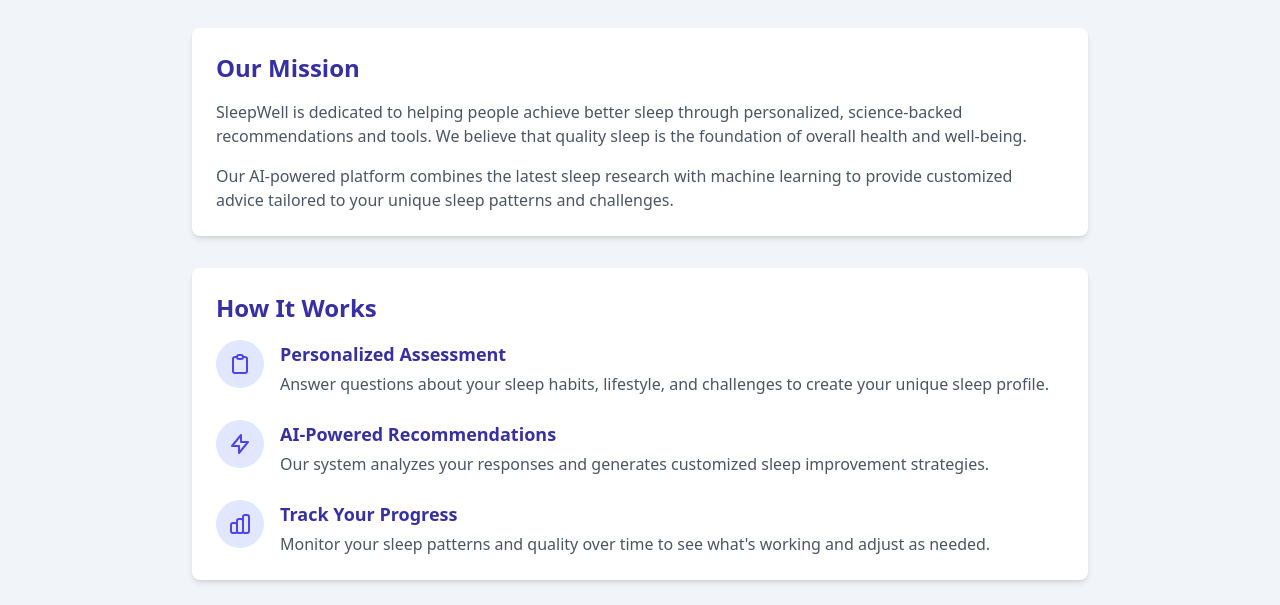
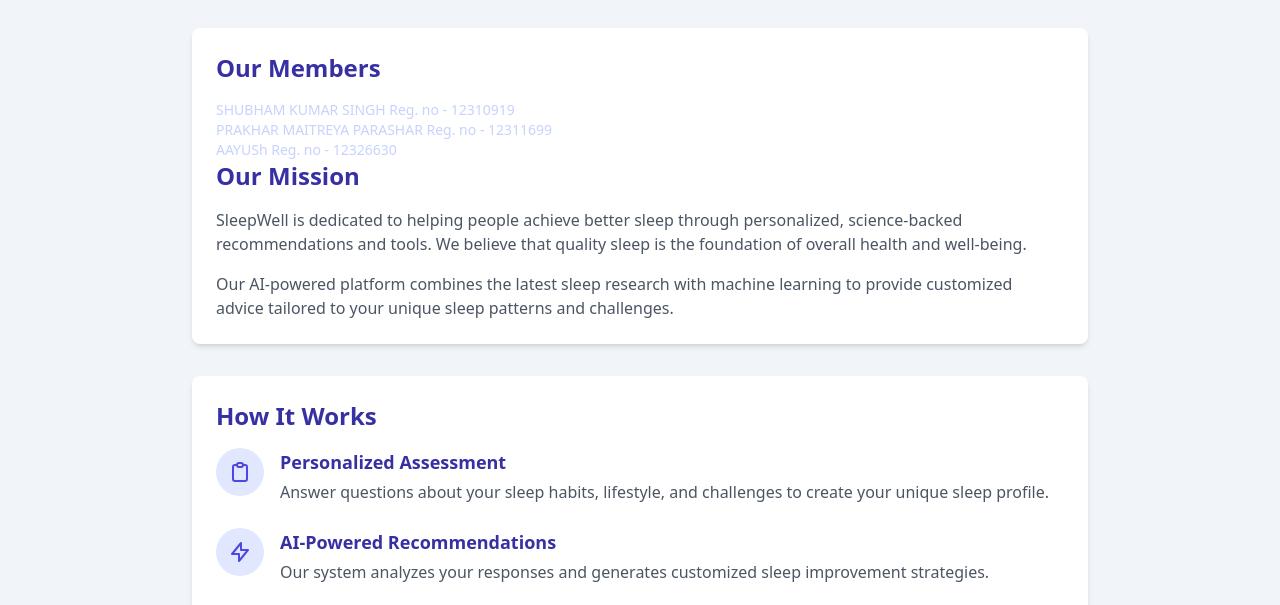
Before and after one commit to shubham2027/Free-AI-Sleep-Guide, a plain HTML site: page about.html in a window 1280 px wide. Shown: the part 152-757 px from the top of the page. Drawn offline with nearby package versions, Linux system fonts and the light colour scheme.

Commit message:
Update about.html

```diff
--- a/about.html
+++ b/about.html
@@ -49,9 +49,13 @@
             <h1 class="text-3xl font-bold text-center mb-8 text-indigo-900">About SleepWell</h1>
 
             <div class="bg-white p-6 rounded-lg shadow-md mb-8">
+                <h2 class="text-2xl font-bold mb-4 text-indigo-800">Our Members</h2>
+                     <p class="text-sm text-indigo-200">SHUBHAM KUMAR SINGH Reg. no - 12310919</p>
+                    <p class="text-sm text-indigo-200">PRAKHAR MAITREYA PARASHAR Reg. no - 12311699</p>
+                    <p class="text-sm text-indigo-200">AAYUSh Reg. no - 12326630</p>
                 <h2 class="text-2xl font-bold mb-4 text-indigo-800">Our Mission</h2>
-                <p class="text-gray-600 mb-4">SleepWell is dedicated to helping people achieve better sleep through personalized, science-backed recommendations and tools. We believe that quality sleep is the foundation of overall health and well-being.</p>
-                <p class="text-gray-600">Our AI-powered platform combines the latest sleep research with machine learning to provide customized advice tailored to your unique sleep patterns and challenges.</p>
+                    <p class="text-gray-600 mb-4">SleepWell is dedicated to helping people achieve better sleep through personalized, science-backed recommendations and tools. We believe that quality sleep is the foundation of overall health and well-being.</p>
+                    <p class="text-gray-600">Our AI-powered platform combines the latest sleep research with machine learning to provide customized advice tailored to your unique sleep patterns and challenges.</p>
             </div>
 
             <div class="bg-white p-6 rounded-lg shadow-md mb-8">
```
